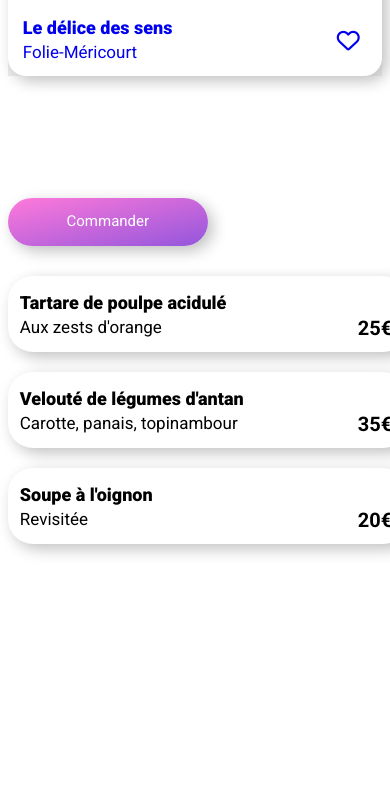
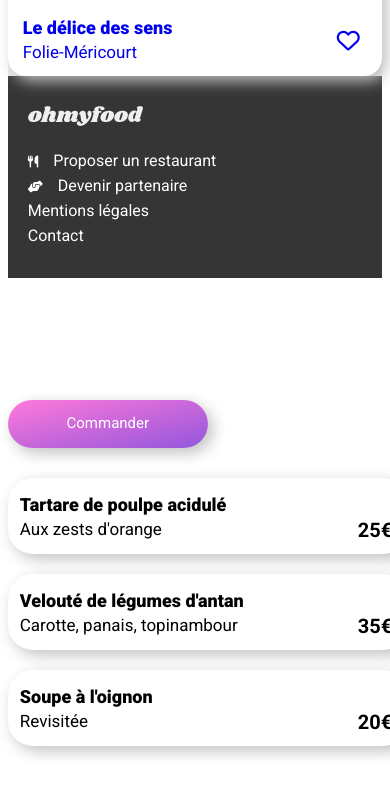
Before and after one commit to LixECode/OhMyFood, a website: page index.html in a window 390 px wide. Shown: the part 1725-2521 px from the top of the page. Before the commit the page ends 2381 px from the top, so only its background shows below. Drawn offline with Linux system fonts and the light colour scheme.

Commit message:
footer mobile ok

```diff
--- a/index.html
+++ b/index.html
@@ -161,6 +161,16 @@
 
 </section>
 </main>
+
+<footer>
+    <ul>
+    <li><img src="public/img/logo/ohmyfood@2x.svg" alt="logo oh my food"></li>
+    <li><i class="fa-solid fa-utensils"></i>Proposer un restaurant</li>
+    <li><i class="fa-solid fa-handshake-angle"></i>Devenir partenaire</li>
+    <li>Mentions légales</li>
+    <li>Contact</li>
+    </ul>
+</footer>
 <br>
 <br>
 <br>
--- a/sass/pages/home.scss
+++ b/sass/pages/home.scss
@@ -55,3 +55,26 @@ flex-direction: column;
     justify-content: center;
     align-items: center;
 }
+
+
+footer {
+    background-color: #353535;
+    color: white;
+    padding: 30px 0 30px 20px;
+    display : flex;
+    flex-direction: column;
+    justify-content: flex-start;
+    line-height: 25px;
+    font-weight: 400;
+
+    img {
+        height: 20px;
+        margin-bottom: 15px;
+        filter: invert(1);
+    }
+
+    i {
+        padding-right: 15px;
+        font-size: 12px;
+    }
+}
```
Also changed, not shown: menu1.html (added, +18 -0 lines), public/css/style.css, sass/utils/variables.scss (line endings or trailing spaces), 1 other file.
